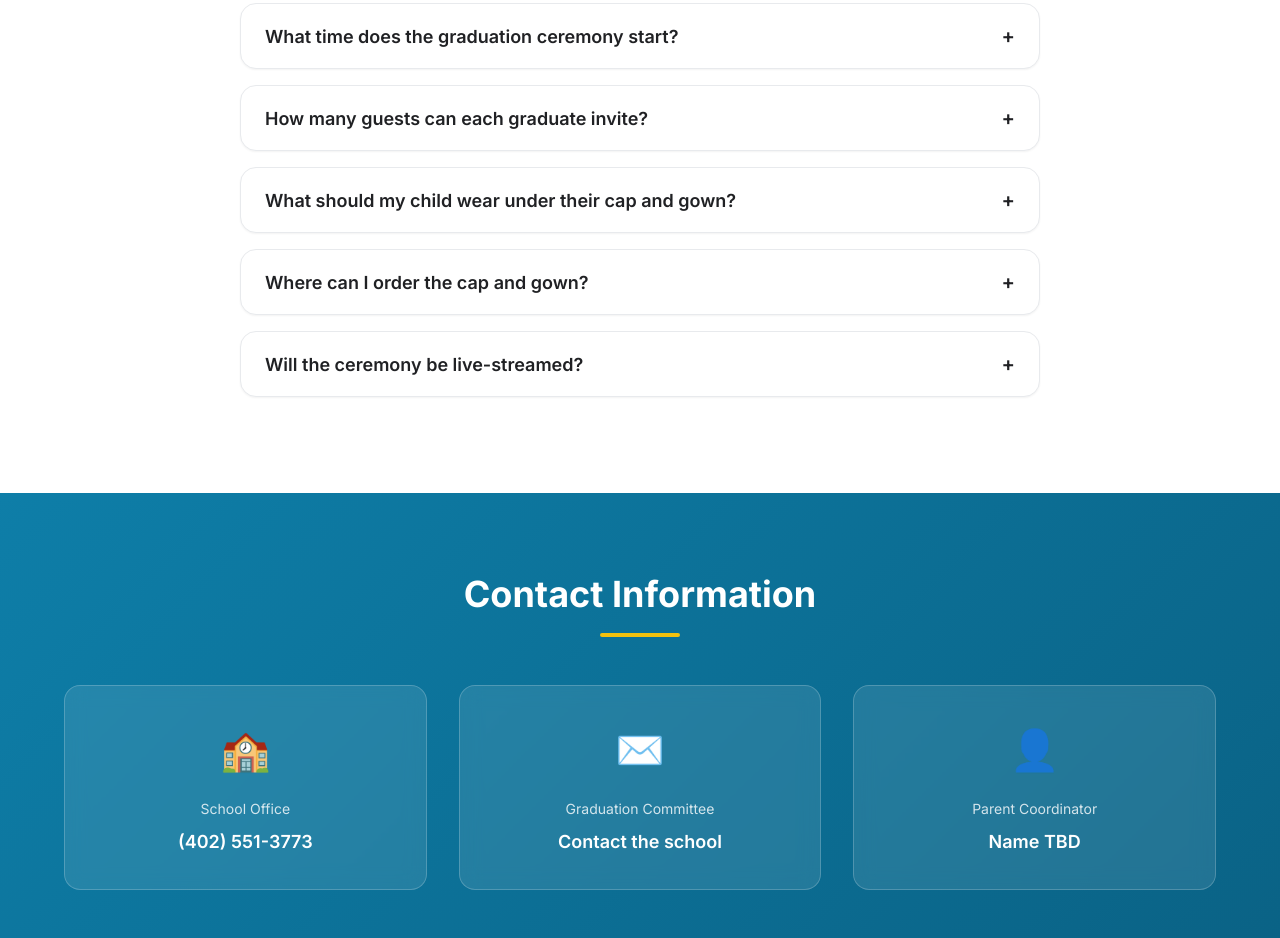
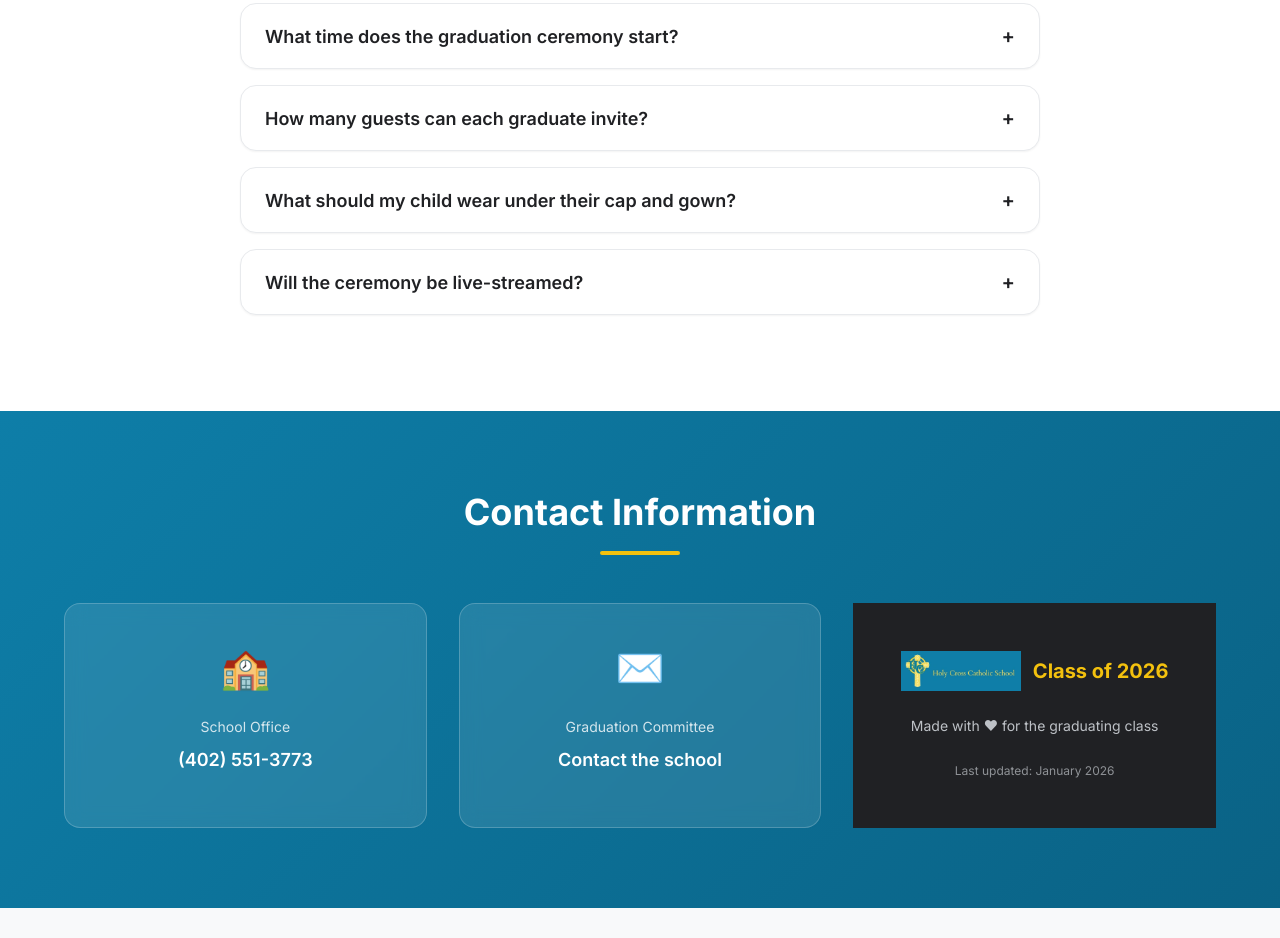
Before and after one commit to aconn/hc2026.com, a plain HTML site: page index.html in a window 1280 px wide. Shown: the part 3362-4300 px from the top of the page. After the commit the page ends 4270 px from the top, so only its background shows below. Drawn offline with Linux system fonts and the light colour scheme.

Commit message:
Remove FAQ items and contact information
Removed FAQ items about cap and gown ordering and parent coordinator contact information.

```diff
--- a/index.html
+++ b/index.html
@@ -239,19 +239,6 @@
 
         <div class="faq__item">
           <button class="faq__question">
-            <span>Where can I order the cap and gown?</span>
-            <span class="faq__icon">+</span>
-          </button>
-          <div class="faq__answer">
-            <div class="faq__answer-inner">
-              Cap and gown ordering information will be provided by the school. Details including the vendor, sizing
-              information, and payment options will be shared here and via email once available.
-            </div>
-          </div>
-        </div>
-
-        <div class="faq__item">
-          <button class="faq__question">
             <span>Will the ceremony be live-streamed?</span>
             <span class="faq__icon">+</span>
           </button>
@@ -288,15 +275,6 @@
           </p>
         </div>
 
-        <div class="contact__card">
-          <div class="contact__icon">👤</div>
-          <p class="contact__label">Parent Coordinator</p>
-          <p class="contact__info">Name TBD</p>
-        </div>
-      </div>
-    </div>
-  </section>
-
   <!-- Footer -->
   <footer class="footer">
     <div class="container footer__inner">
```
